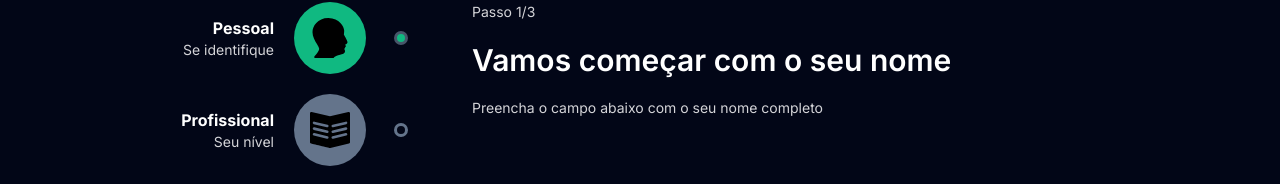
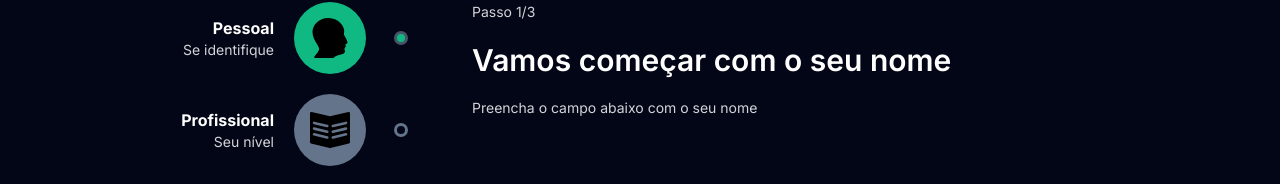
Before and after one commit to Davi-604/React-Dev-multform, a Next.js app: page / in a window 1280 px wide. Shown: the part 190-374 px from the top of the page. Built offline with nearby package versions, Linux system fonts and the light colour scheme.

Commit message:
Update name placeholder

```diff
--- a/src/app/page.tsx
+++ b/src/app/page.tsx
@@ -57,7 +57,7 @@ const Page = () => {
         Vamos começar com o seu nome
       </h1>
       <p className="text-zinc-300 text-sm mb-20 lg:mb-24">
-       Preencha o campo abaixo com o seu nome completo
+       Preencha o campo abaixo com o seu nome
       </p>
 
       <label >
```
